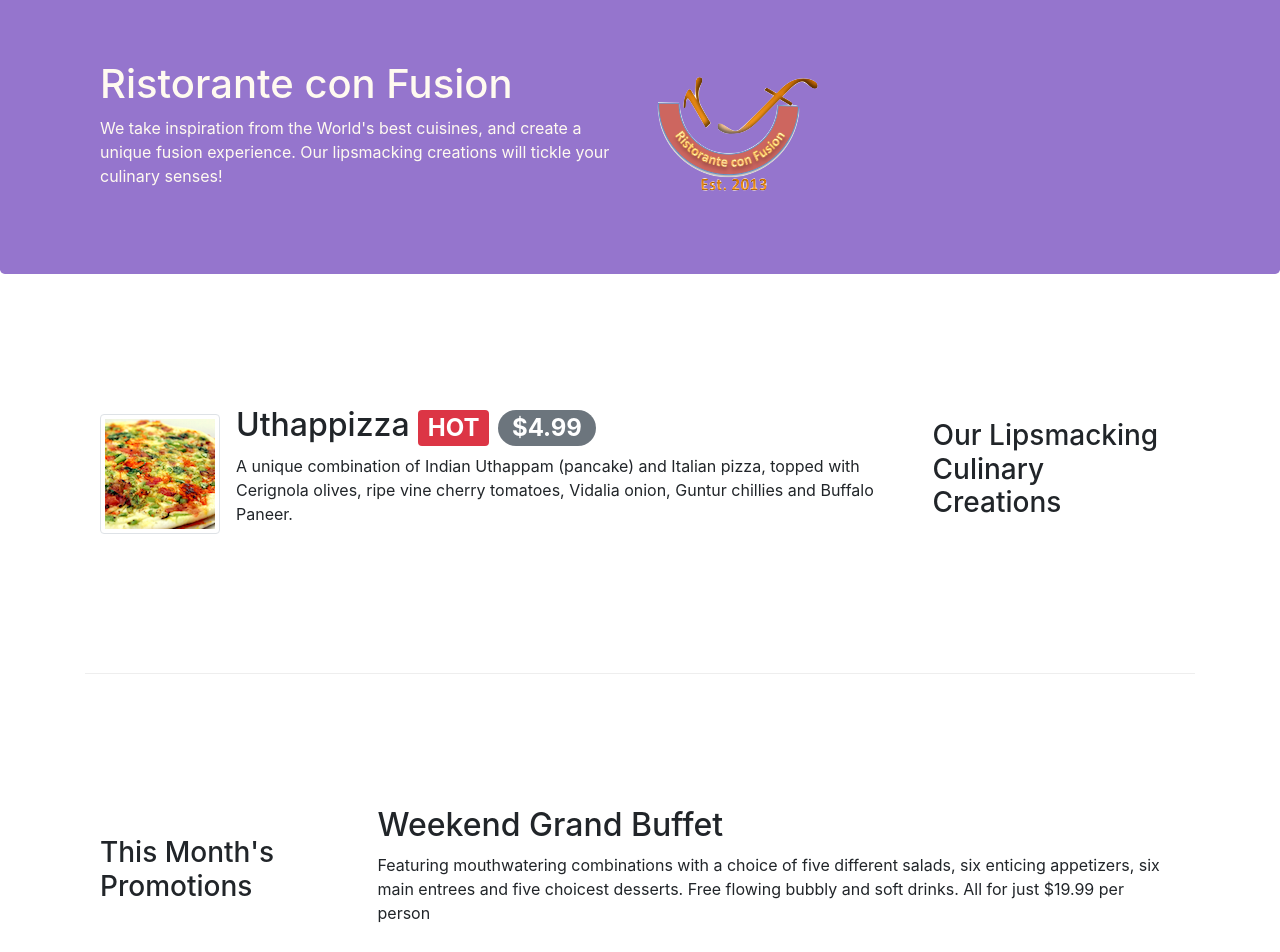
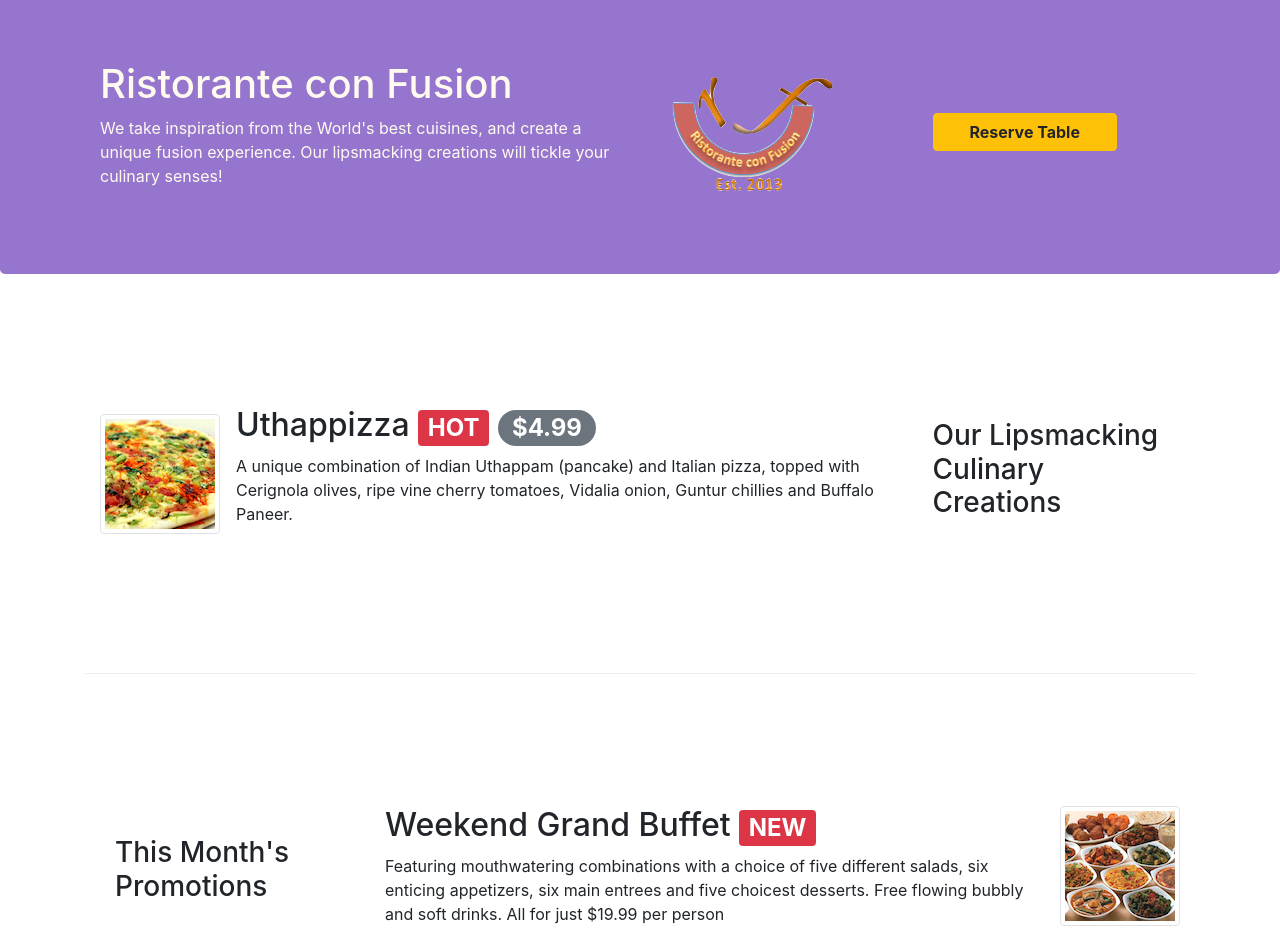
Before and after one commit to nyguerrillagirl/bootstrap4-starter, a website: page index.html in a window 1280 px wide. Shown: the part 60-1012 px from the top of the page. Drawn offline with nearby package versions, Linux system fonts and the light colour scheme.

Commit message:
Task #2 and #3 done

```diff
--- a/index.html
+++ b/index.html
@@ -31,15 +31,27 @@
             </div>
         </div>
     </nav>
+
     <header class="jumbotron">
         <div class="container">
             <div class="row row-header">
-                <div class="col-12 col-sm-6">
+                <div class="col-6 col-sm-6">
                     <h1>Ristorante con Fusion</h1>
                     <p>We take inspiration from the World's best cuisines, and create a unique fusion experience. Our lipsmacking creations will tickle your culinary senses!</p>
                 </div>
-                <div class="col-12 col-sm align-self-center">
+                <div class="col-6 col-sm align-self-center">
+                    <div class="media">
+                        <div class="col media-middle media-left">
                             <img src="img/logo.png" class="img-fluid">
+                        </div>
+                        <div class="col align-self-center media-body">
+                            <a href="#reserve_table">
+                            <button class="btn btn-warning">
+                                <strong><span class="mr-4 ml-4">Reserve Table</span></strong>
+                            </button>
+                            </a>
+                         </div>
+                     </div>
                  </div>
              </div>
         </div>
@@ -62,15 +74,25 @@
                  </div>
              </div>
         </div>
+
         <div class="row row-content align-items-center">
-            <div class="col-12 col-sm-4 col-md-3">
+            <div class="col-12 media">
+                <div class="col-3 align-self-center">
                     <h3>This Month's Promotions</h3>
                 </div>
-            <div class="col col-sm col-md">
-                <h2>Weekend Grand Buffet</h2>
+                <div class="media-body">
+                    <div class="col">
+                        <h2>Weekend Grand Buffet <span class="badge badge-danger">NEW</span></h2>
                         <p>Featuring mouthwatering combinations with a choice of five different salads, six enticing appetizers, six main entrees and five choicest desserts. Free flowing bubbly and soft drinks. All for just $19.99 per person </p>
                     </div>
                 </div>
+                <div class="media-right media-middle">
+                    <img class="dflex ml-2 img-thumbnail align-self-center" src="img/buffet.png">
+                </div>
+            </div>
+        </div>
+
+
         <div class="row row-content align-items-center">
             <div class="col-12 col-sm-4 order-sm-last col-md-3">
                 <h3>Meet our Culinary Specialists</h3>
@@ -88,7 +110,7 @@
         </div>
 
         <!-- form shall be added here-->
-        <div class="row row-content align-items-center">
+        <div id="reserve_table" class="row row-content align-items-center">
             <div class="col-8 col-sm offset-2">
                 <div class="card">
                     <h3 class="card-header bg-warning text-white">Reserve a Table</h3>
```
Lines whose indentation alone changed are shown as unchanged.
